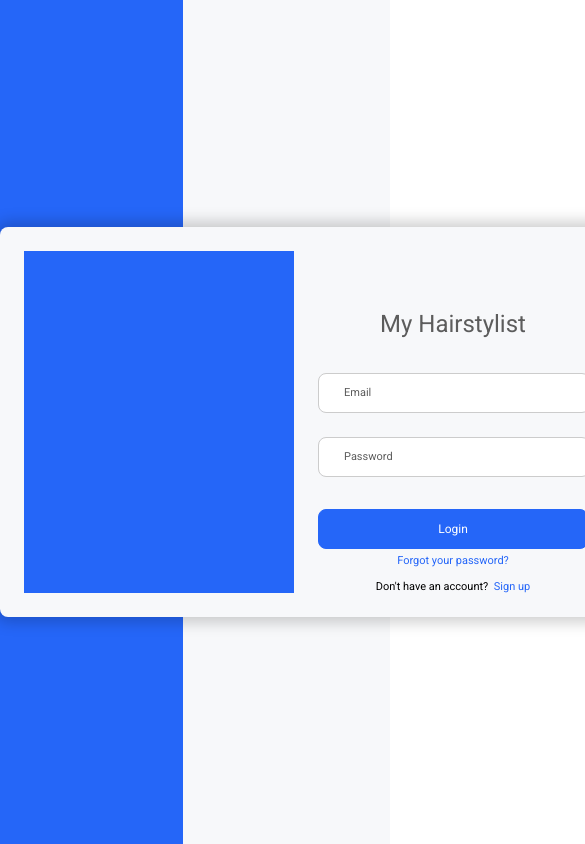
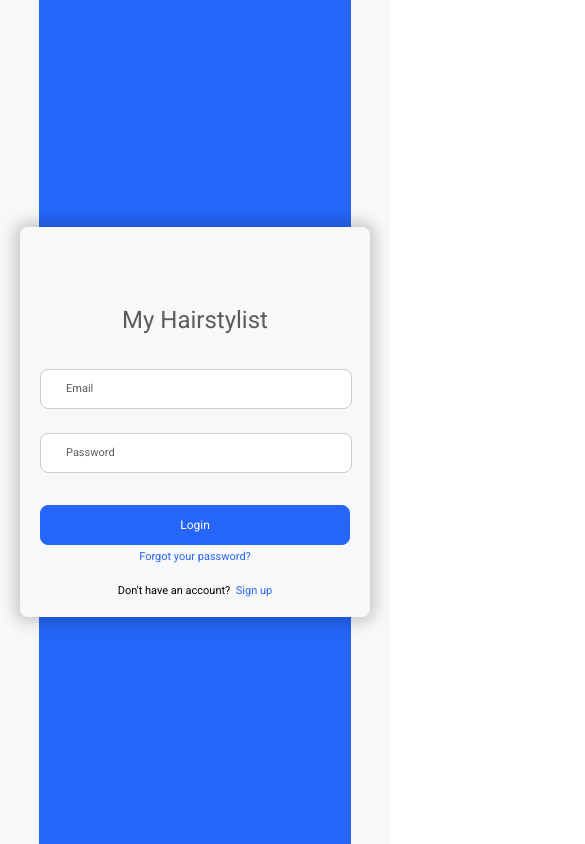
Before and after one commit to spaulas/my-hairstylist-auth-ui, a React app: page /auth/sign-in in a window 390 px wide. Shown: the top 844 px of the page, 585 px wide, since content can reach past the window. Built offline with nearby package versions, Linux system fonts and the light colour scheme.

Commit message:
Add mixins for tablet mobile

```diff
--- a/src/components/common/Layout/layout.styles.scss
+++ b/src/components/common/Layout/layout.styles.scss
@@ -123,3 +123,34 @@
     }
   }
 }
+
+@media only screen and (max-width: $mobile__max) {
+  .layout {
+    max-width: 550px;
+    min-width: 360px;
+    min-height: 364px;
+
+    &--box {
+      width: calc(100% - 20px * 2);
+      height: 390px;
+
+      &-strip {
+        display: none;
+      }
+
+      &-children {
+        width: 100%;
+        margin: 20px;
+      }
+    }
+
+    &--strip {
+      width: 80%;
+      right: unset;
+      left: 0;
+      right: 0;
+      margin-left: auto;
+      margin-right: auto;
+    }
+  }
+}
```
